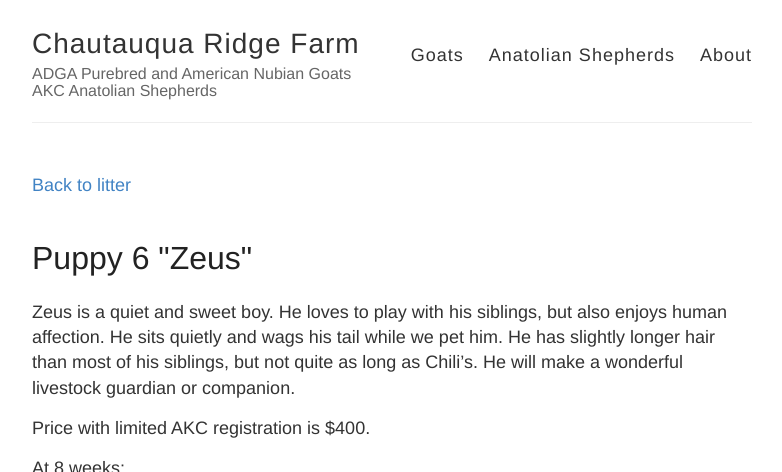
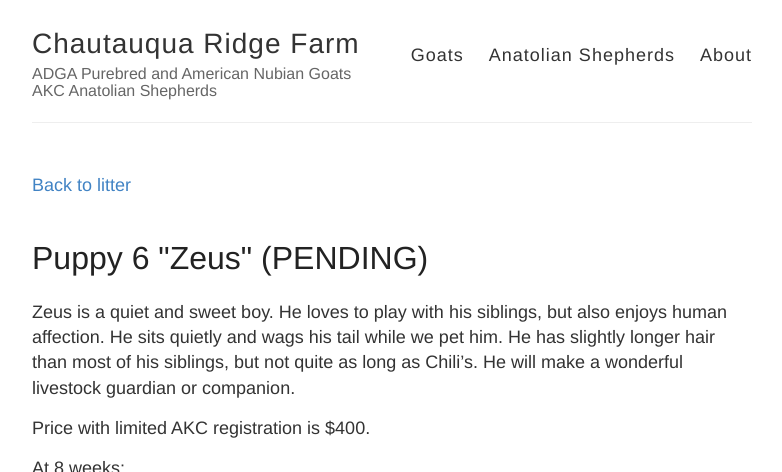
Before and after one commit to shebiki/www.chqridge.com, a Jekyll site: the page built from _anatolianshepherd/angusaspen1/6.md, in a window 1280 px wide and 900 px high, cut to the strip 0-472 px from the top of the window. Shown: the whole strip, without its empty margins (248-1030 px from the left). Built offline with Jekyll 4.4.1, drawn with Linux system fonts in a browser that asks for light colours.

Commit message:
Makes puppy 6 "Zeus" pending.

```diff
--- a/_anatolianshepherd/angusaspen1/6.md
+++ b/_anatolianshepherd/angusaspen1/6.md
@@ -1,6 +1,6 @@
 ---
 layout: dog
-title: Puppy 6 "Zeus"
+title: Puppy 6 "Zeus" (PENDING)
 litter: angusaspen1
 ---
 
```
Also changed, not shown: _anatolianshepherd/angusaspen1.md (+1 -1 lines).
